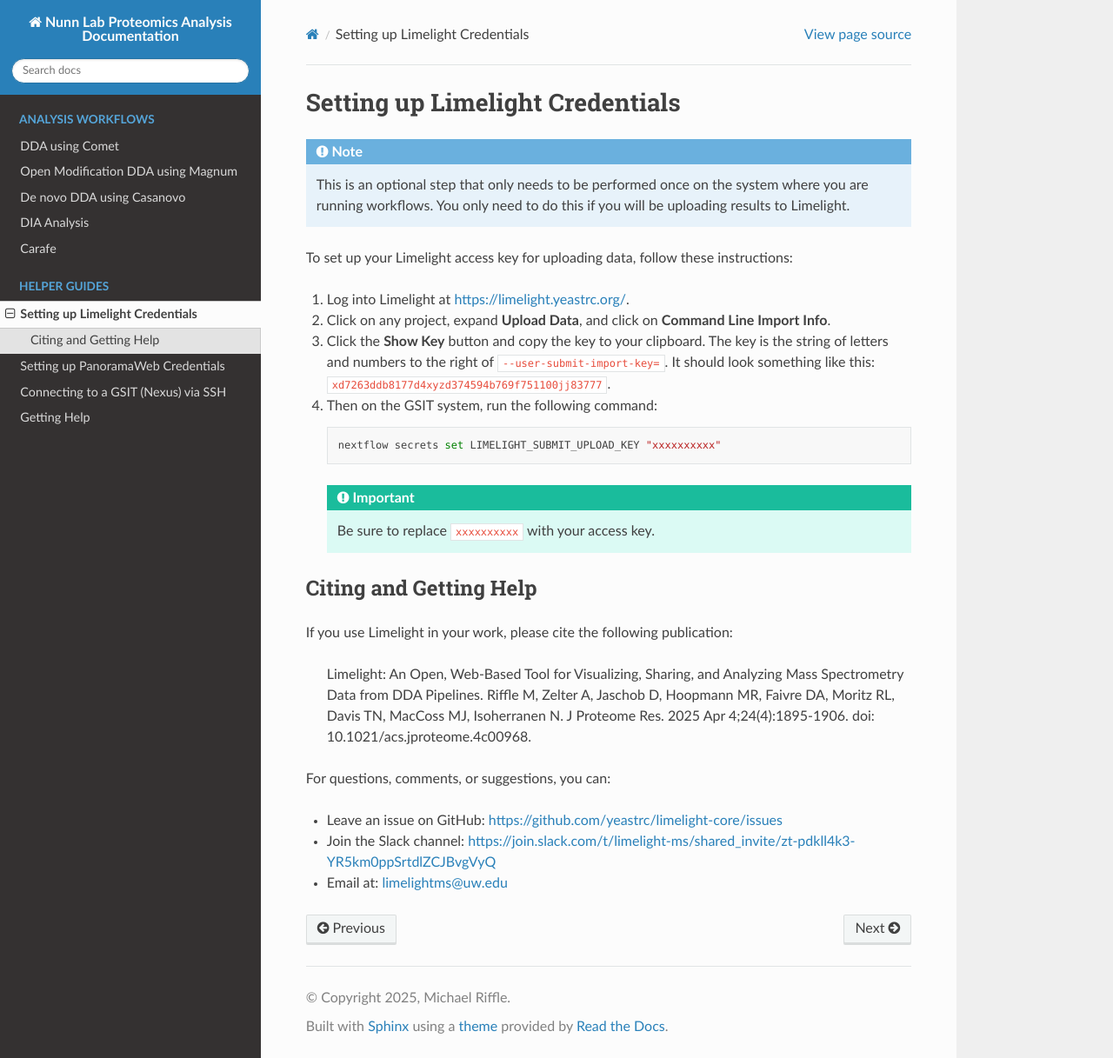
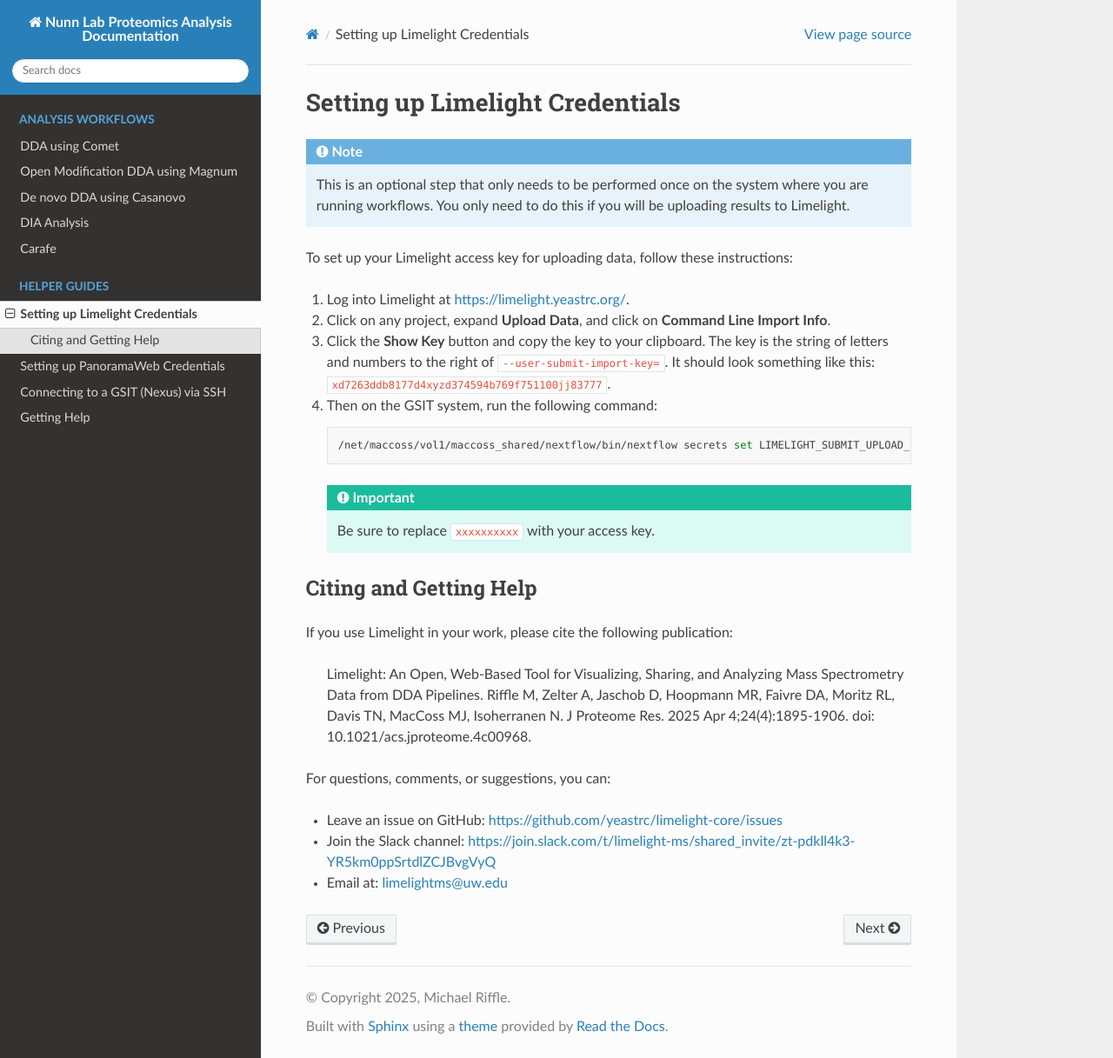
Before and after one commit to Nunn-Lab-UW/proteomics-analysis-documentation, a Sphinx documentation site: the page built from docs/credentials_limelight.rst, in a window 1280 px wide and 1217 px high. Shown: the whole window at 87% size. Built offline with Sphinx 7.4.7 and the Read the Docs theme 3.1.0, drawn with Linux system fonts in a browser that asks for light colours.

Commit message:
fix nextflow path for limelight setup

```diff
--- a/docs/credentials_limelight.rst
+++ b/docs/credentials_limelight.rst
@@ -17,7 +17,7 @@
 
    .. code-block:: bash
 
-      nextflow secrets set LIMELIGHT_SUBMIT_UPLOAD_KEY "xxxxxxxxxx"
+      /net/maccoss/vol1/maccoss_shared/nextflow/bin/nextflow secrets set LIMELIGHT_SUBMIT_UPLOAD_KEY "xxxxxxxxxx"
 
    .. important::
       Be sure to replace ``xxxxxxxxxx`` with your access key.
```
